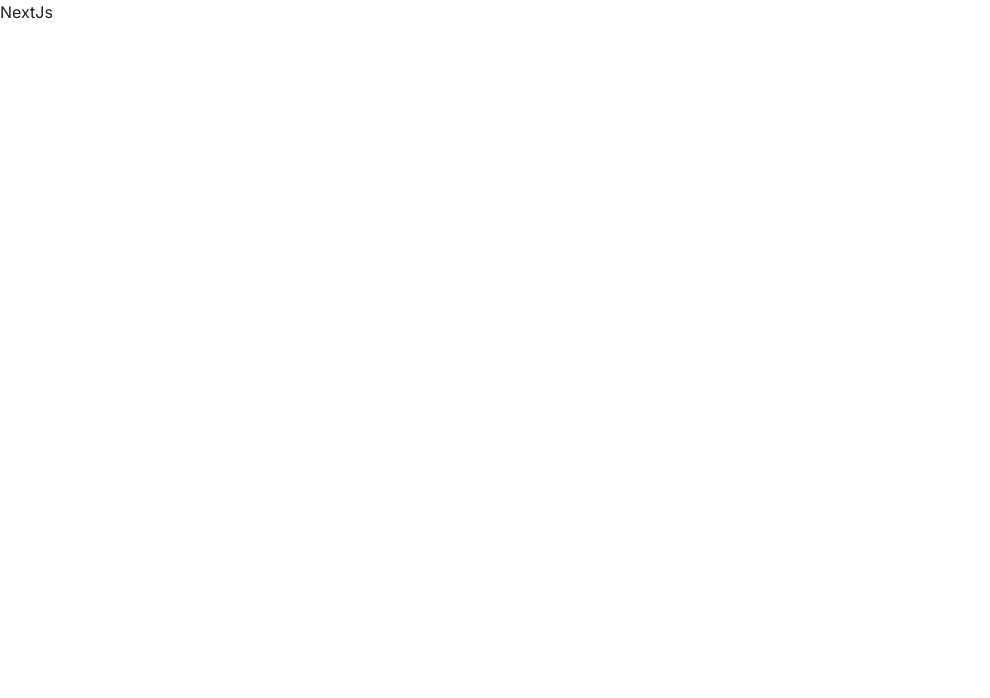
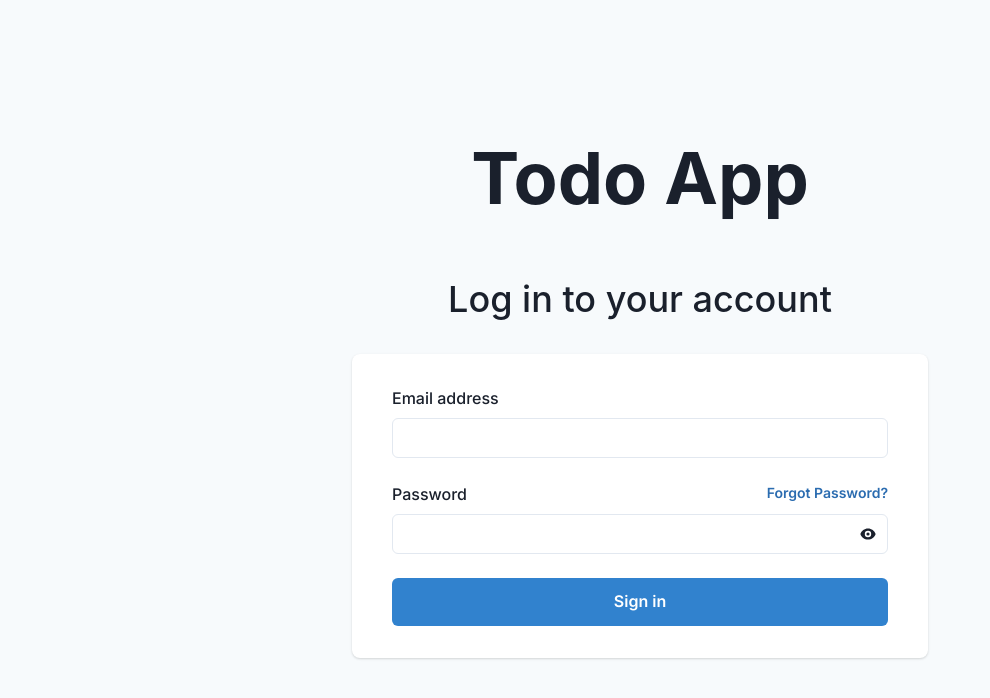
Before and after one commit to matoh/appsync-nextjs-todo-workshop, a Next.js app: page / in a window 1280 px wide. Shown: the top 698 px of the page, without its empty margins (0-990 px from the left). Built offline with nearby package versions, Linux system fonts and the light colour scheme.

Commit message:
Implementation of Layout and Login screen

```diff
--- /dev/null
+++ b/components/Layout.tsx
@@ -0,0 +1,19 @@
+import { ReactElement } from 'react';
+import Head from 'next/head';
+import { Inter } from '@next/font/google';
+
+const inter = Inter({ subsets: ['latin'] });
+
+export default function Layout({ children }: { children: ReactElement }) {
+  return (
+    <>
+      <Head>
+        <title>Todo App</title>
+        <meta name='description' content='Todo App built with NextJs' />
+        <meta name='viewport' content='width=device-width, initial-scale=1' />
+        <link rel='icon' href='/favicon.ico' />
+      </Head>
+      <main className={inter.className}>{children}</main>
+    </>
+  );
+}
--- /dev/null
+++ b/components/Login/Login.tsx
@@ -0,0 +1,43 @@
+import * as React from 'react';
+import { Box, Button, chakra, Flex, FormControl, FormLabel, Heading, Input, Stack, useColorModeValue } from '@chakra-ui/react';
+import PasswordField from './PasswordField';
+
+export default function Login() {
+  return (
+    <Flex
+      bg={useColorModeValue('gray.50', 'inherit')}
+      minH='100vh'
+      py='12'
+      px={{ base: '4', lg: '8' }}
+      alignItems='center'
+      justifyContent='center'
+    >
+      <Flex minW={{ base: 'auto', lg: 'xl' }} direction='column'>
+        <Heading size='4xl' textAlign='center' mb={{ base: '8', lg: '16' }}>
+          Todo App
+        </Heading>
+        <Heading textAlign='center' mb='8' size='xl' fontWeight='medium'>
+          Log in to your account
+        </Heading>
+        <Box bg={useColorModeValue('white', 'gray.700')} py='8' px={{ base: '4', md: '10' }} shadow='base' rounded={{ sm: 'lg' }}>
+          <chakra.form
+            onSubmit={(e) => {
+              e.preventDefault();
+            }}
+          >
+            <Stack spacing='6'>
+              <FormControl id='email'>
+                <FormLabel>Email address</FormLabel>
+                <Input name='email' type='email' autoComplete='email' required />
+              </FormControl>
+              <PasswordField />
+              <Button type='submit' colorScheme='blue' size='lg' fontSize='md'>
+                Sign in
+              </Button>
+            </Stack>
+          </chakra.form>
+        </Box>
+      </Flex>
+    </Flex>
+  );
+}
--- /dev/null
+++ b/components/Login/PasswordField.tsx
@@ -0,0 +1,56 @@
+import { ReactElement } from 'react';
+import {
+  Box,
+  Flex,
+  FormControl,
+  FormLabel,
+  IconButton,
+  Input,
+  InputGroup,
+  InputProps,
+  InputRightElement,
+  useDisclosure,
+  useColorModeValue as mode
+} from '@chakra-ui/react';
+import * as React from 'react';
+import { HiEye, HiEyeOff } from 'react-icons/hi';
+
+export default function PasswordField({ ...props }: InputProps): ReactElement {
+  const { isOpen, onToggle } = useDisclosure();
+  const ref = React.useRef<HTMLInputElement>(null);
+
+  const onClickReveal = () => {
+    onToggle();
+    const input = ref.current;
+    if (input) {
+      input.focus({ preventScroll: true });
+      const length = input.value.length * 2;
+      requestAnimationFrame(() => {
+        input.setSelectionRange(length, length);
+      });
+    }
+  };
+
+  return (
+    <FormControl id='password'>
+      <Flex justify='space-between'>
+        <FormLabel>Password</FormLabel>
+        <Box as='a' color={mode('blue.600', 'blue.200')} fontWeight='semibold' fontSize='sm'>
+          Forgot Password?
+        </Box>
+      </Flex>
+      <InputGroup>
+        <InputRightElement>
+          <IconButton
+            bg='transparent !important'
+            variant='ghost'
+            aria-label={isOpen ? 'Mask password' : 'Reveal password'}
+            icon={isOpen ? <HiEyeOff /> : <HiEye />}
+            onClick={onClickReveal}
+          />
+        </InputRightElement>
+        <Input ref={ref} name='password' type={isOpen ? 'text' : 'password'} autoComplete='current-password' required {...props} />
+      </InputGroup>
+    </FormControl>
+  );
+}
--- a/package.json
+++ b/package.json
@@ -25,6 +25,7 @@
     "typescript": "4.9.4"
   },
   "devDependencies": {
-    "prettier": "^2.8.2"
+    "prettier": "^2.8.2",
+    "react-icons": "^4.7.1"
   }
 }
--- a/pages/_app.tsx
+++ b/pages/_app.tsx
@@ -1,10 +1,13 @@
 import type { AppProps } from 'next/app';
 import { ChakraProvider } from '@chakra-ui/react';
+import Layout from '../components/Layout';
 
 export default function App({ Component, pageProps }: AppProps) {
   return (
     <ChakraProvider>
-      <Component {...pageProps} />
+      <Layout>
+        <Component {...pageProps} />
+      </Layout>
     </ChakraProvider>
   );
 }
--- a/pages/index.tsx
+++ b/pages/index.tsx
@@ -1,21 +1,5 @@
-import Head from 'next/head';
-import { Inter } from '@next/font/google';
-import { Text } from '@chakra-ui/react'
-
-const inter = Inter({ subsets: ['latin'] })
+import Login from '../components/Login/Login';
 
 export default function Home() {
-  return (
-    <>
-      <Head>
-        <title>Todo App</title>
-        <meta name='description' content='Todo App built with NextJs' />
-        <meta name='viewport' content='width=device-width, initial-scale=1' />
-        <link rel='icon' href='/favicon.ico' />
-      </Head>
-      <main className={inter.className}>
-        <Text>NextJs</Text>
-      </main>
-    </>
-  );
+  return <Login />;
 }
```
Also changed, not shown: 1 other file (tests, documents, lock files or other folders).
